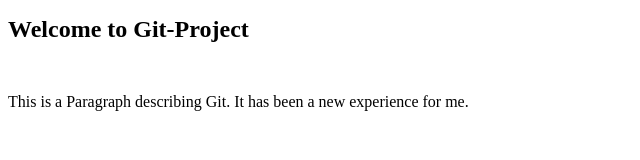
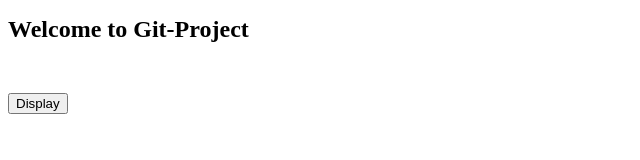
Before and after one commit to SyedMubazir07/MyGitProject, a plain HTML site: page index.html in a window 1280 px wide. Shown: the whole page, without its empty margins (0-640 px from the left). Drawn offline with Linux system fonts and the light colour scheme.

Commit message:
Inserted Scripting Javascript File for Functionality

```diff
--- a/index.html
+++ b/index.html
@@ -5,11 +5,13 @@
     <meta http-equiv="X-UA-Compatible" content="IE=edge">
     <meta name="viewport" content="width=device-width, initial-scale=1.0">
     <link rel="stylesheet" href="style.css">
+    <script src="script.js"></script>
     <title>My Git</title>
 </head>
 <body>
     <h1>Welcome to Git-Project</h1>
     <br>
-    <p>This is a Paragraph describing Git. It has been a new experience for me.</p>
+    <p id="demo"></p>
+    <button type="button" onclick="displayDD()">Display</button>
 </body>
 </html>
```
